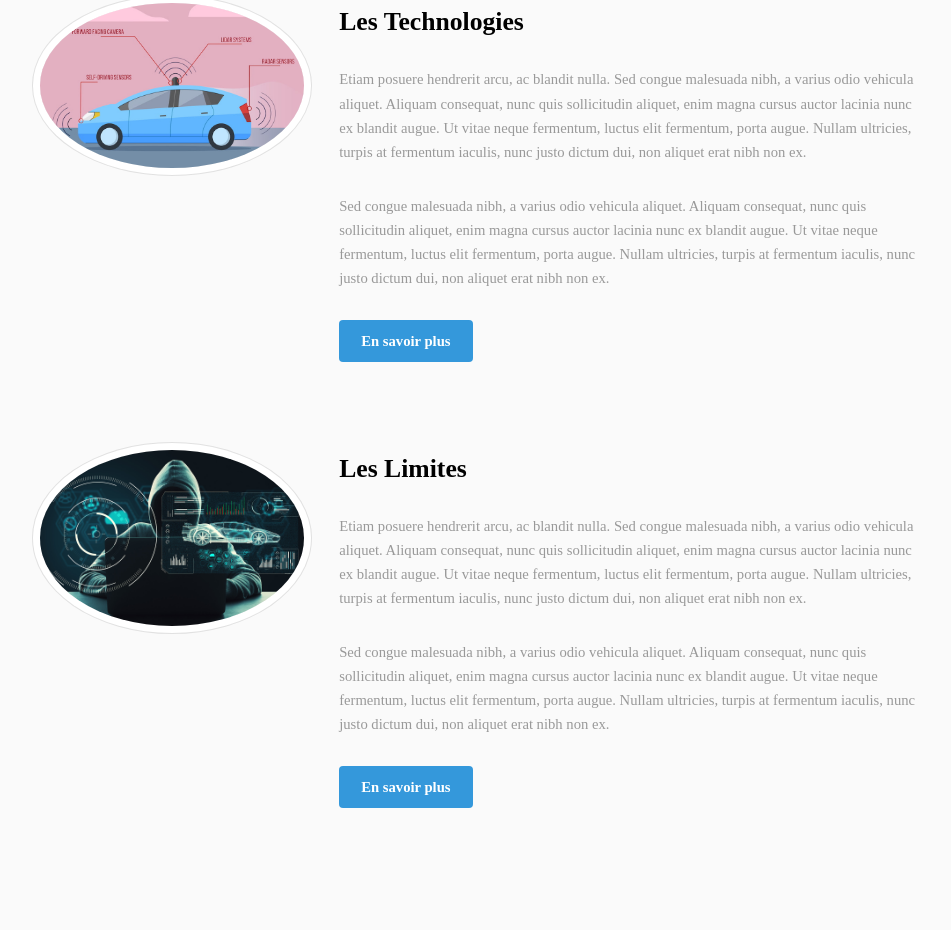
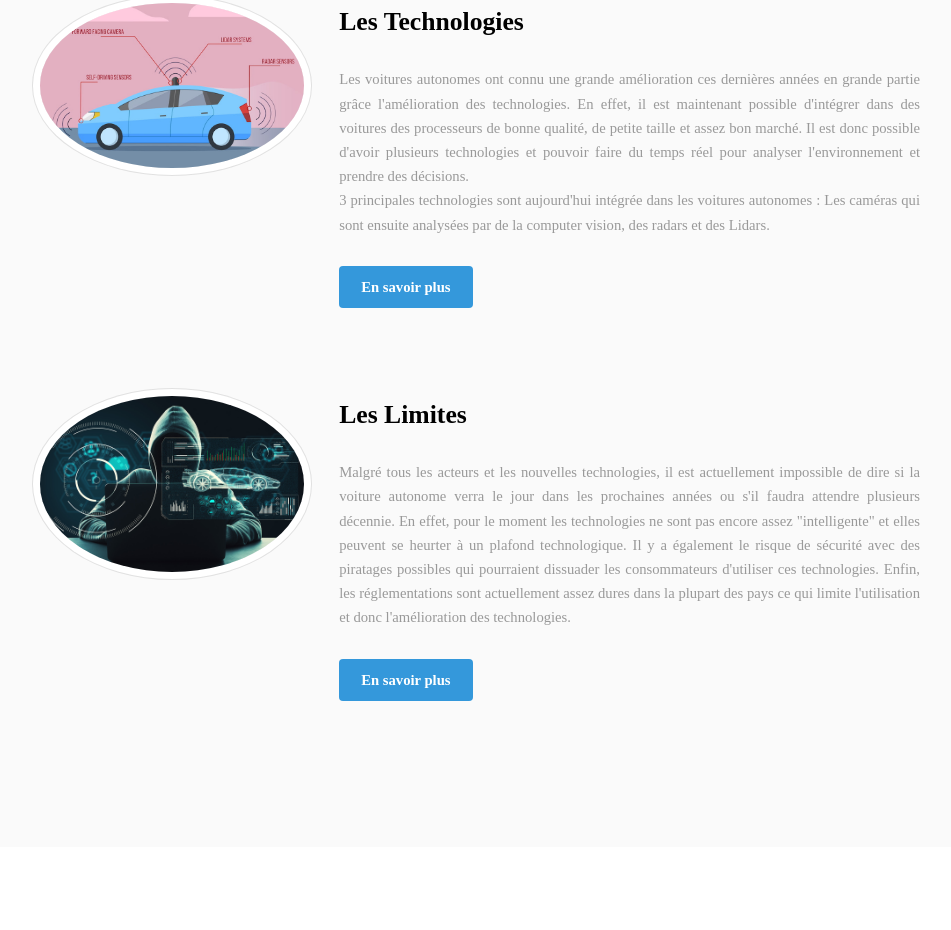
Before and after one commit to Yhgle-PA/Yhgle-PA.github.io, a plain HTML site: page index.html in a window 1280 px wide. Shown: the part 1229-2159 px from the top of the page, without its empty margins (24-975 px from the left). Drawn offline with Linux system fonts and the light colour scheme; a web font is replaced by a local one.

Commit message:
page de garde

```diff
--- a/index.html
+++ b/index.html
@@ -70,8 +70,7 @@
 									</div>
 									<div class="col col2">
 										<h3>Les Technologies</h3>
-										<p>Etiam posuere hendrerit arcu, ac blandit nulla. Sed congue malesuada nibh, a varius odio vehicula aliquet. Aliquam consequat, nunc quis sollicitudin aliquet, enim magna cursus auctor lacinia nunc ex blandit augue. Ut vitae neque fermentum, luctus elit fermentum, porta augue. Nullam ultricies, turpis at fermentum iaculis, nunc justo dictum dui, non aliquet erat nibh non ex.</p>
-										<p>Sed congue malesuada nibh, a varius odio vehicula aliquet. Aliquam consequat, nunc quis sollicitudin aliquet, enim magna cursus auctor lacinia nunc ex blandit augue. Ut vitae neque fermentum, luctus elit fermentum, porta augue. Nullam ultricies, turpis at fermentum iaculis, nunc justo dictum dui, non aliquet erat nibh non ex. </p>
+										<p style="text-align: justify">Les voitures autonomes ont connu une grande amélioration ces dernières années en grande partie grâce l'amélioration des technologies. En effet, il est maintenant possible d'intégrer dans des voitures des processeurs de bonne qualité, de petite taille et assez bon marché. Il est donc possible d'avoir plusieurs technologies et pouvoir faire du temps réel pour analyser l'environnement et prendre des décisions. <br> 3 principales technologies sont aujourd'hui intégrée dans les voitures autonomes : Les caméras qui sont ensuite analysées par de la computer vision, des radars et des Lidars.</p>
 										<a href="#" class="button">En savoir plus</a>
 									</div>
 								</div>
@@ -83,8 +82,7 @@
 									</div>
 									<div class="col col2">
 										<h3>Les Limites</h3>
-										<p>Etiam posuere hendrerit arcu, ac blandit nulla. Sed congue malesuada nibh, a varius odio vehicula aliquet. Aliquam consequat, nunc quis sollicitudin aliquet, enim magna cursus auctor lacinia nunc ex blandit augue. Ut vitae neque fermentum, luctus elit fermentum, porta augue. Nullam ultricies, turpis at fermentum iaculis, nunc justo dictum dui, non aliquet erat nibh non ex.</p>
-										<p>Sed congue malesuada nibh, a varius odio vehicula aliquet. Aliquam consequat, nunc quis sollicitudin aliquet, enim magna cursus auctor lacinia nunc ex blandit augue. Ut vitae neque fermentum, luctus elit fermentum, porta augue. Nullam ultricies, turpis at fermentum iaculis, nunc justo dictum dui, non aliquet erat nibh non ex. </p>
+										<p style="text-align: justify">Malgré tous les acteurs et les nouvelles technologies, il est actuellement impossible de dire si la voiture autonome verra le jour dans les prochaines années ou s'il faudra attendre plusieurs décennie. En effet, pour le moment les technologies ne sont pas encore assez "intelligente" et elles peuvent se heurter à un plafond technologique. Il y a également le risque de sécurité avec des piratages possibles qui pourraient dissuader les consommateurs d'utiliser ces technologies. Enfin, les réglementations sont actuellement assez dures dans la plupart des pays ce qui limite l'utilisation et donc l'amélioration des technologies.</p>
 										<a href="#" class="button">En savoir plus</a>
 									</div>
 								</div>
```
